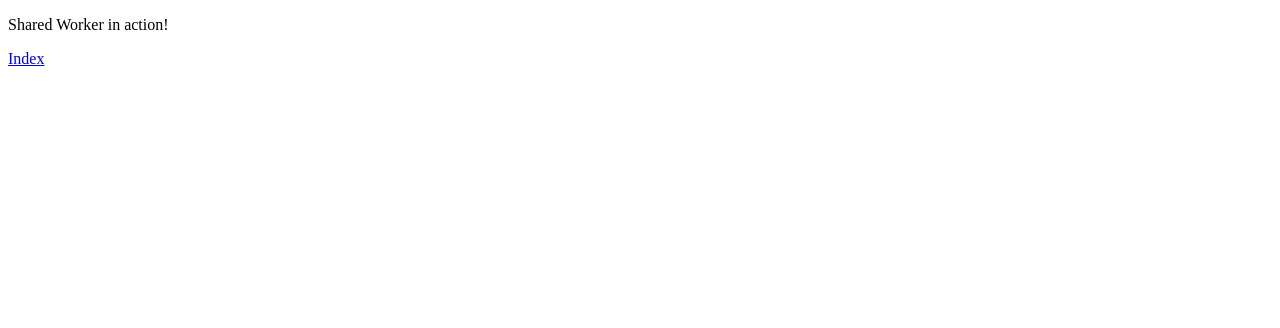
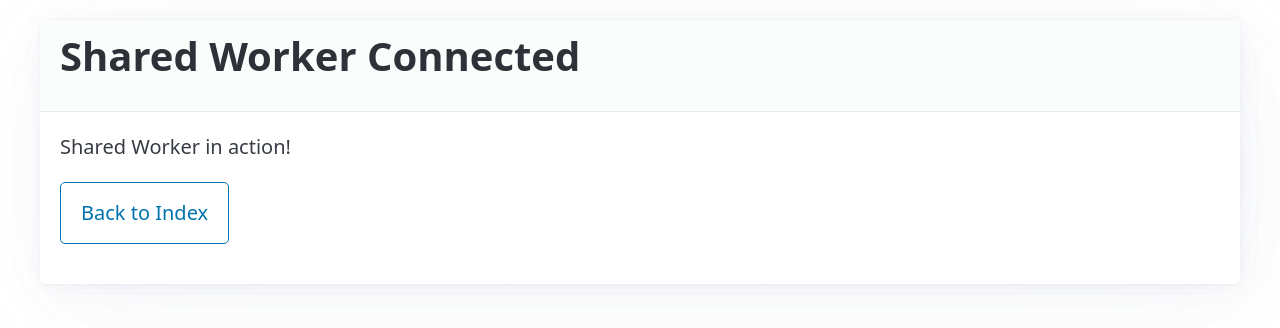
Before and after one commit to edysegura/html5-webworkers, a plain HTML site: page shared-worker/another-page.html in a window 1280 px wide. Drawn offline with nearby package versions, Linux system fonts and the light colour scheme.

Commit message:
refactor: restructure HTML for better semantics and consistency

```diff
--- a/shared-worker/another-page.html
+++ b/shared-worker/another-page.html
@@ -4,11 +4,19 @@
     <meta charset="UTF-8" />
     <meta name="viewport" content="width=device-width, initial-scale=1.0" />
     <meta http-equiv="X-UA-Compatible" content="ie=edge" />
+    <link rel="stylesheet" href="https://cdn.jsdelivr.net/npm/@picocss/pico@2/css/pico.min.css">
     <title>Shared Worker</title>
   </head>
   <body>
-    <p>Shared Worker in action!</p>
-    <p><a href="index.html">Index</a></p>
+    <main class="container">
+      <article>
+        <header>
+          <h1>Shared Worker Connected</h1>
+        </header>
+        <p>Shared Worker in action!</p>
+        <p><a href="index.html" role="button" class="outline">Back to Index</a></p>
+      </article>
+    </main>
     <script src="js/app.js"></script>
   </body>
 </html>
```
Also changed, not shown: shared-worker/index.html (+10 -2 lines).
